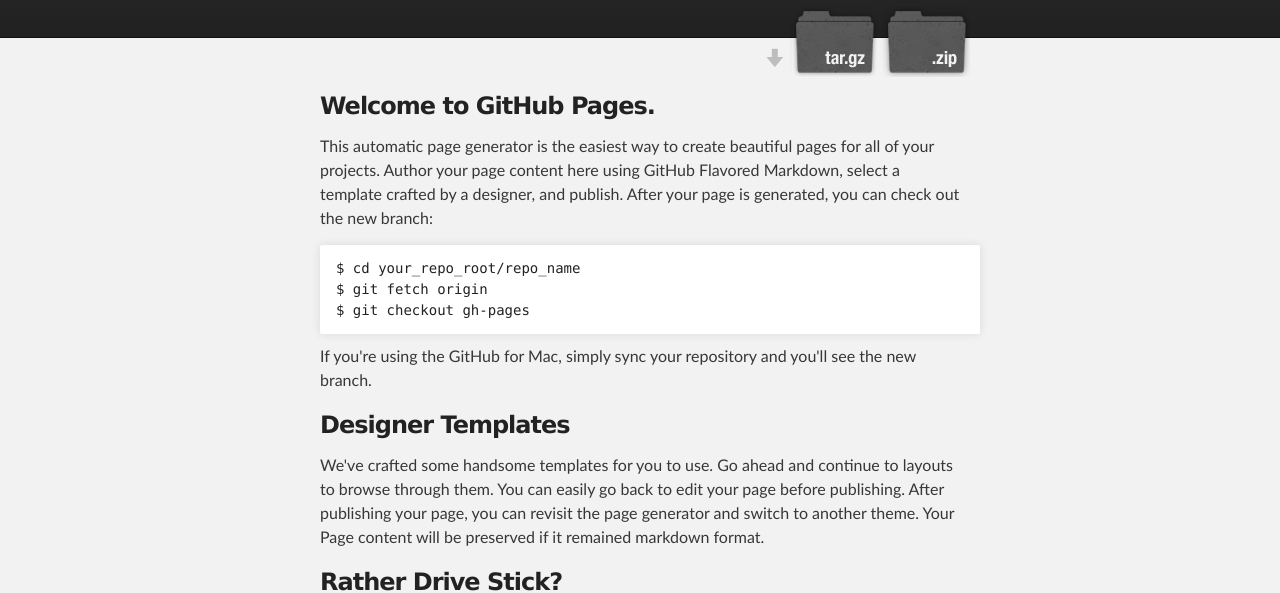
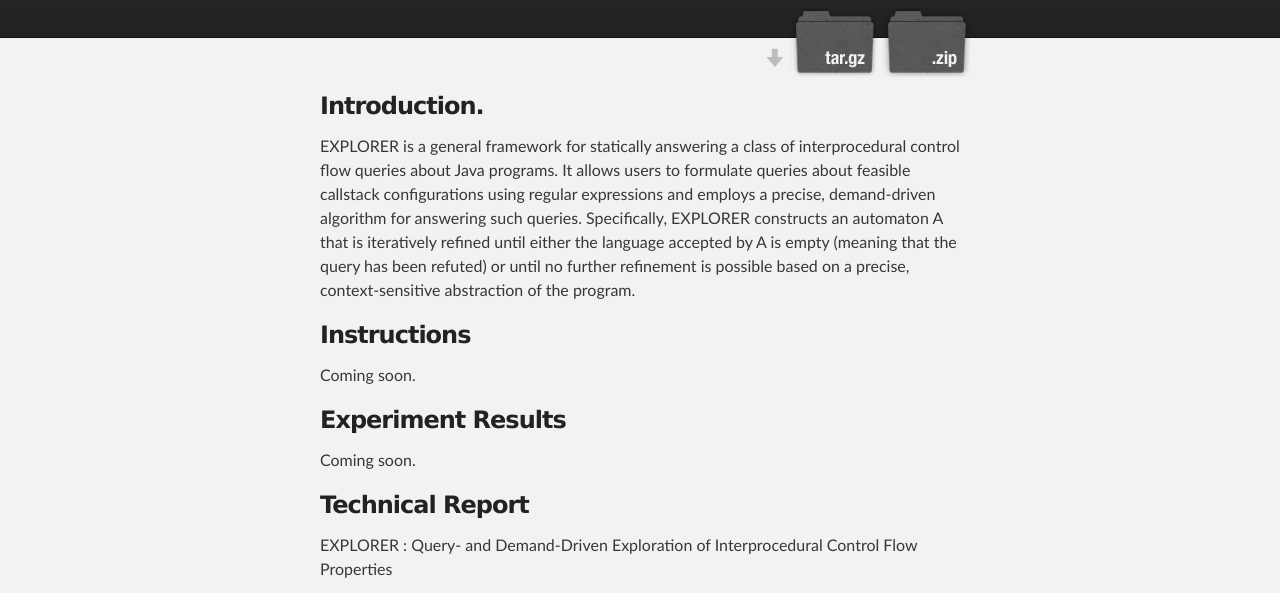
Before and after one commit to fredfeng/explorer, a plain HTML site: page index.html in a window 1280 px wide. Shown: the part 208-801 px from the top of the page. Drawn offline with Linux system fonts and the light colour scheme.

```diff
--- a/index.html
+++ b/index.html
@@ -16,14 +16,14 @@
     <!-- HEADER -->
     <div id="header_wrap" class="outer">
         <header class="inner">
-          <a id="forkme_banner" href="https://github.com/fredfeng/CallsiteResolver">View on GitHub</a>
+          <a id="forkme_banner" href="https://github.com/fredfeng/explorer">View on GitHub</a>
 
           <h1 id="project_title">EXPLORER</h1>
           <h2 id="project_tagline">Query- and Demand-Driven Exploration of Interprocedural Control Flow Properties</h2>
 
             <section id="downloads">
-              <a class="zip_download_link" href="https://github.com/fredfeng/CallsiteResolver/zipball/master">Download this project as a .zip file</a>
-              <a class="tar_download_link" href="https://github.com/fredfeng/CallsiteResolver/tarball/master">Download this project as a tar.gz file</a>
+              <a class="zip_download_link" href="https://github.com/fredfeng/explorer/zipball/master">Download this project as a .zip file</a>
+              <a class="tar_download_link" href="https://github.com/fredfeng/explorer/tarball/master">Download this project as a tar.gz file</a>
             </section>
         </header>
     </div>
@@ -32,36 +32,27 @@
     <div id="main_content_wrap" class="outer">
       <section id="main_content" class="inner">
         <h3>
-<a id="welcome-to-github-pages" class="anchor" href="#welcome-to-github-pages" aria-hidden="true"><span class="octicon octicon-link"></span></a>Welcome to GitHub Pages.</h3>
+<a id="introduction" class="anchor" href="#introduction" aria-hidden="true"><span class="octicon octicon-link"></span></a>Introduction.</h3>
 
-<p>This automatic page generator is the easiest way to create beautiful pages for all of your projects. Author your page content here using GitHub Flavored Markdown, select a template crafted by a designer, and publish. After your page is generated, you can check out the new branch:</p>
-
-<pre><code>$ cd your_repo_root/repo_name
-$ git fetch origin
-$ git checkout gh-pages
-</code></pre>
-
-<p>If you're using the GitHub for Mac, simply sync your repository and you'll see the new branch.</p>
+<p>EXPLORER is a general framework for statically answering a class of interprocedural control flow queries about
+Java programs. It allows users to formulate queries
+about feasible callstack configurations using regular expressions and employs a precise, demand-driven algorithm for answering such queries. Specifically, EXPLORER constructs
+an automaton A that is iteratively refined until either the language accepted by A is empty (meaning that the query has been refuted) or until no further refinement is possible based on a precise, context-sensitive abstraction of the program.</p>
 
 <h3>
-<a id="designer-templates" class="anchor" href="#designer-templates" aria-hidden="true"><span class="octicon octicon-link"></span></a>Designer Templates</h3>
+<a id="instructions" class="anchor" href="#instructions" aria-hidden="true"><span class="octicon octicon-link"></span></a>Instructions</h3>
 
-<p>We've crafted some handsome templates for you to use. Go ahead and continue to layouts to browse through them. You can easily go back to edit your page before publishing. After publishing your page, you can revisit the page generator and switch to another theme. Your Page content will be preserved if it remained markdown format.</p>
+<p>Coming soon.</p>
 
 <h3>
-<a id="rather-drive-stick" class="anchor" href="#rather-drive-stick" aria-hidden="true"><span class="octicon octicon-link"></span></a>Rather Drive Stick?</h3>
+<a id="experiment-results" class="anchor" href="#experiment-results" aria-hidden="true"><span class="octicon octicon-link"></span></a>Experiment Results</h3>
 
-<p>If you prefer to not use the automatic generator, push a branch named <code>gh-pages</code> to your repository to create a page manually. In addition to supporting regular HTML content, GitHub Pages support Jekyll, a simple, blog aware static site generator written by our own Tom Preston-Werner. Jekyll makes it easy to create site-wide headers and footers without having to copy them across every page. It also offers intelligent blog support and other advanced templating features.</p>
+<p>Coming soon.</p>
 
 <h3>
-<a id="authors-and-contributors" class="anchor" href="#authors-and-contributors" aria-hidden="true"><span class="octicon octicon-link"></span></a>Authors and Contributors</h3>
+<a id="technical-report" class="anchor" href="#technical-report" aria-hidden="true"><span class="octicon octicon-link"></span></a>Technical Report</h3>
 
-<p>You can <a href="https://github.com/blog/821" class="user-mention">@mention</a> a GitHub username to generate a link to their profile. The resulting <code>&lt;a&gt;</code> element will link to the contributor's GitHub Profile. For example: In 2007, Chris Wanstrath (<a href="https://github.com/defunkt" class="user-mention">@defunkt</a>), PJ Hyett (<a href="https://github.com/pjhyett" class="user-mention">@pjhyett</a>), and Tom Preston-Werner (<a href="https://github.com/mojombo" class="user-mention">@mojombo</a>) founded GitHub.</p>
-
-<h3>
-<a id="support-or-contact" class="anchor" href="#support-or-contact" aria-hidden="true"><span class="octicon octicon-link"></span></a>Support or Contact</h3>
-
-<p>Having trouble with Pages? Check out the documentation at <a href="https://help.github.com/pages">https://help.github.com/pages</a> or contact <a href="mailto:support@github.com">support@github.com</a> and we’ll help you sort it out.</p>
+<p>EXPLORER : Query- and Demand-Driven Exploration of Interprocedural Control Flow Properties</p>
       </section>
     </div>
 
```
Also changed, not shown: params.json (+1 -1 lines).
